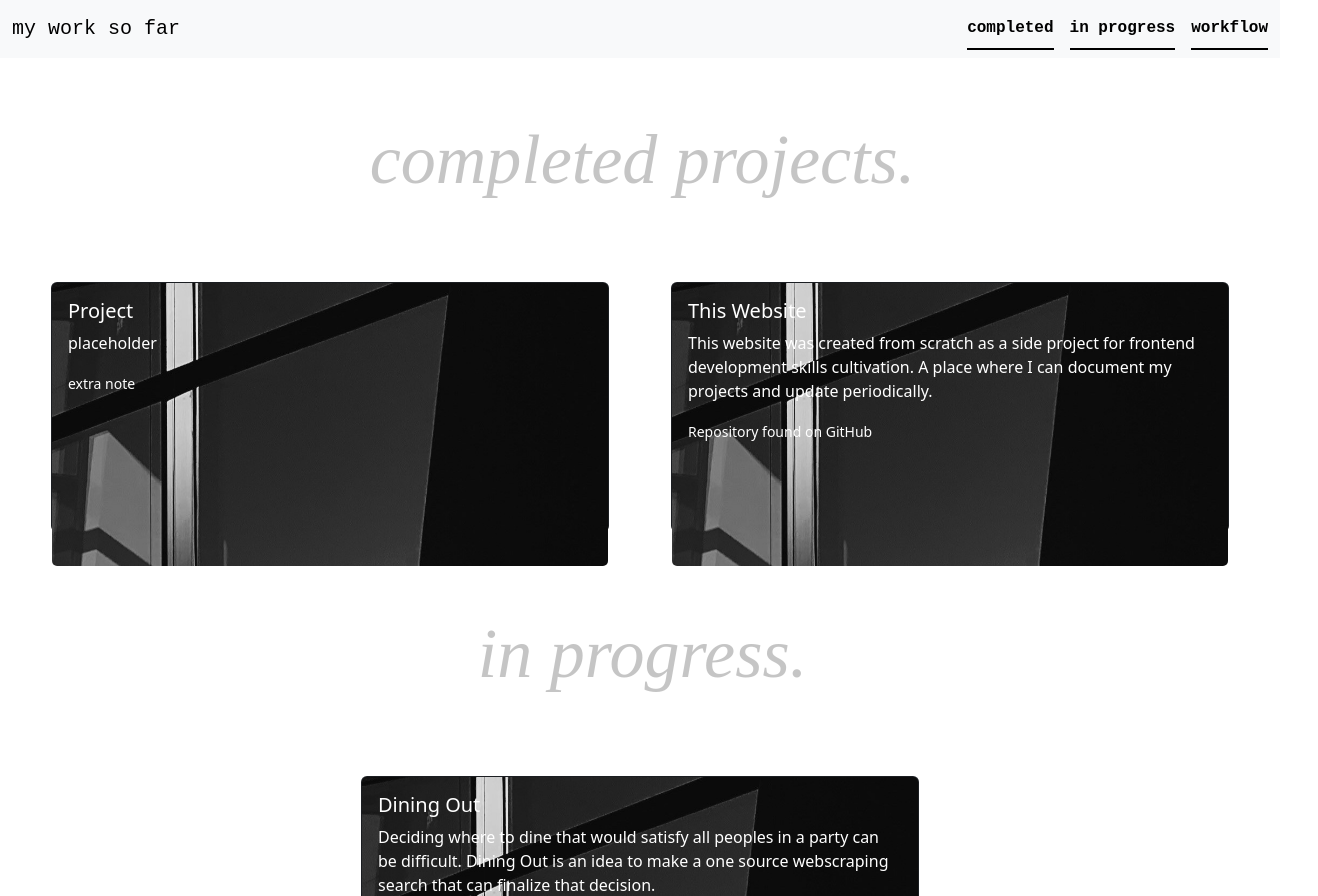
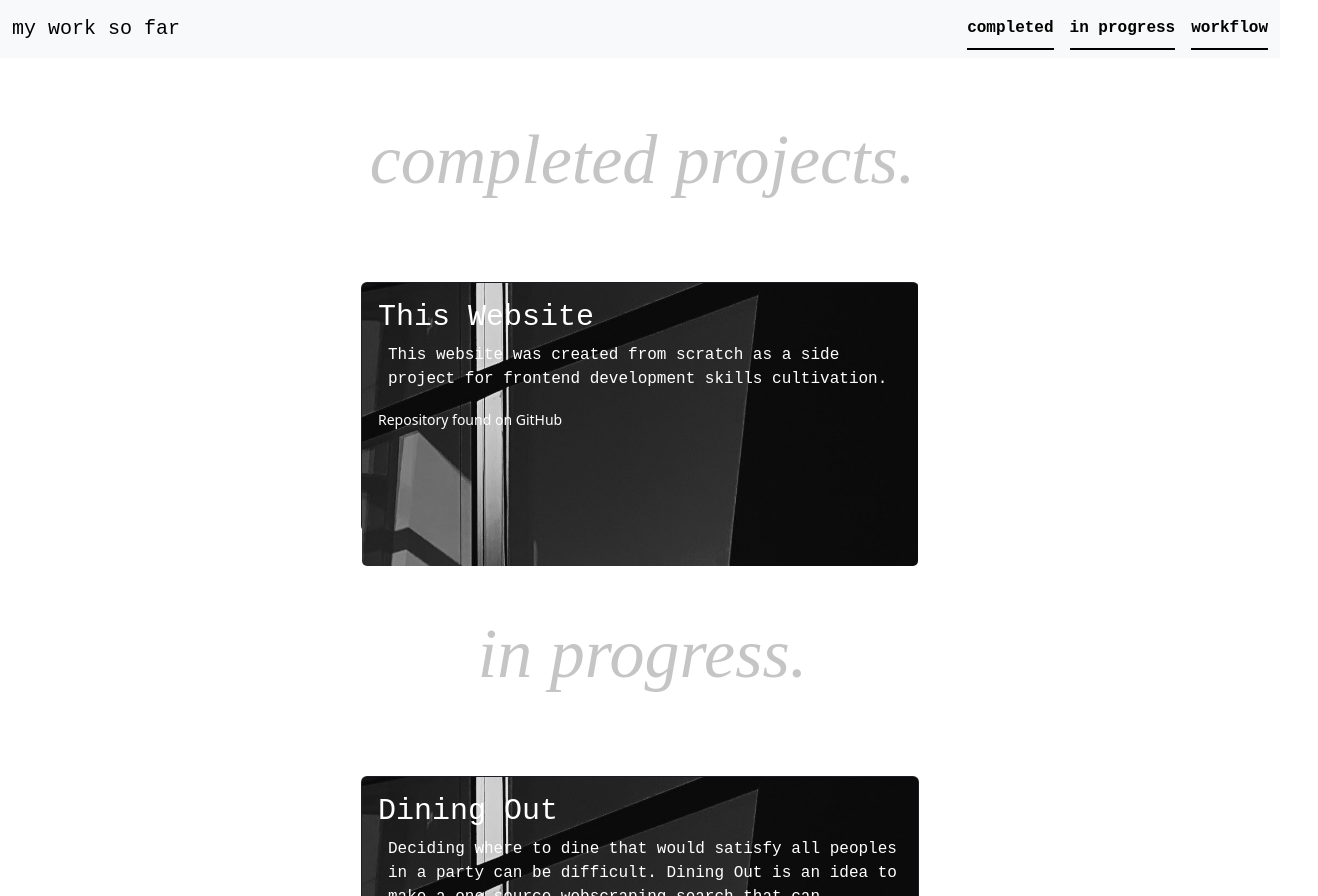
Before and after one commit to CG020/camilagrubbweb, a React (Vite) app: page /projects in a window 1280 px wide. Shown: the top 896 px of the page, 1318 px wide, since content can reach past the window. Built offline with nearby package versions, Linux system fonts and the light colour scheme.

Commit message:
updates to card visibility and content in projects page

```diff
--- a/src/components/ProjectsPage.tsx
+++ b/src/components/ProjectsPage.tsx
@@ -1,7 +1,7 @@
 import Divider from "./Divider";
 import NavBar from "./NavBar";
 import Footer from "./Footer";
-import { useEffect } from 'react';
+import { useEffect, useState } from 'react';
 
 const ProjectsPage = () => {
 
@@ -26,17 +26,22 @@ const ProjectsPage = () => {
 
     const projText: React.CSSProperties = {
         fontFamily: 'monospace',
-        marginRight: '20px',
-        textAlign: 'center',
-        fontSize: '1em',
-        marginTop: '35px',
+        fontSize: '16px',
+        marginLeft: '10px',
+    };
+
+    const projTitle: React.CSSProperties = {
+        fontFamily: 'monospace',
+        fontSize: '30px',
     };
 
     const cardStyle = {
         width: '45%',
         height: '250px',
         margin: '0 auto',
-    }
+        position: 'relative',
+        zIndex: '1',
+    };
 
     useEffect(() => {
         const handleScroll = () => {
@@ -61,39 +66,56 @@ const ProjectsPage = () => {
     }, []);
 
 
+    const [isCollapsed, setIsCollapsed] = useState(true);
+
+    const toggleCollapse = () => {
+        setIsCollapsed(!isCollapsed);
+    };
+
+    const collapseStyle: React.CSSProperties = {
+        transition: 'transform 0.4s ease',
+        overflow: 'hidden',
+        zIndex: -1,
+        position: 'absolute',
+        left: '100%',
+        top: 0,
+        width: '400px',
+        transform: isCollapsed ? 'translateX(0)' : 'translateX(-100%)',
+        fontFamily: 'monospace',
+        padding: '15px',
+        border: 'solid',
+        visibility: isCollapsed ? 'visible' : 'hidden',
+    }
+
     return(
         <div>
             <NavBar message={'my work so far'} tabs={['completed','in progress','workflow']}/>
             <section id="completed"> <h1 style={projHeader}><i>completed projects.</i></h1>
             <div style={projSection} className="fadeInSection">
-            <div className="card text-bg-dark" style={cardStyle}>
-                <img src="src\assets\windowImage.jpg" className="card-img" alt="card"></img>
-                <div className="card-img-overlay">
-                    <h5 className="card-title" >Project</h5>
-                    <p className="card-text">placeholder</p>
-                    <p className="card-text"><small>extra note</small></p>
+                <div className="card text-bg-dark" style={cardStyle} onClick={toggleCollapse}>
+                    <img src="src\assets\windowImage.jpg" className="card-img" alt="card"></img>
+                    <div className={"card-img-overlay"}>
+                        <h5 className="card-title" style={projTitle}>This Website</h5>
+                        <p className="card-text" style={projText}>This website was created from scratch as a side project for frontend development
+                        skills cultivation.</p>
+                        <p className="card-text"><small>Repository found on GitHub</small></p>
+                    </div>
+                <div style={collapseStyle}>
+                        A place where I can document my projects and update periodically. This project utilizes
+                        HTML, CSS, and JavaScript for construction and ReactJS for efficient component organization. Familiarity
+                        with these languages and how they interect with each other helps strengthen my web development skillset.
                 </div>
-            </div>
-
-            <div className="card text-bg-dark" style={cardStyle}>
-                <img src="src\assets\windowImage.jpg" className="card-img" alt="card"></img>
-                <div className="card-img-overlay">
-                    <h5 className="card-title" >This Website</h5>
-                    <p className="card-text">This website was created from scratch as a side project for frontend development
-                    skills cultivation. A place where I can document my projects and update periodically.</p>
-                    <p className="card-text"><small>Repository found on GitHub</small></p>
-                </div>
-            </div>
-            </div> </section>
+            </div> </div>
+            </section>
 
             <section id="in progress"> <h1 style={projHeader}><i>in progress.</i></h1>
 
             <div style={projSection} className="fadeInSection">
-            <div className="card text-bg-dark" style={cardStyle}>
+            <div className="card text-bg-dark" style={cardStyle} onClick={toggleCollapse}>
                 <img src="src\assets\windowImage.jpg" className="card-img" alt="card"></img>
                 <div className="card-img-overlay">
-                    <h5 className="card-title" >Dining Out</h5>
-                    <p className="card-text">Deciding where to dine that would satisfy all peoples in a party
+                    <h5 className="card-title" style={projTitle}>Dining Out</h5>
+                    <p className="card-text" style={projText}>Deciding where to dine that would satisfy all peoples in a party
                     can be difficult. Dining Out is an idea to make a one source webscraping search that can
                     finalize that decision.<table></table></p>
                     <p className="card-text"><small>Repository found on GitHub</small></p>
@@ -105,8 +127,8 @@ const ProjectsPage = () => {
             <div className="card text-bg-dark" style={cardStyle}>
             <img src="src\assets\windowImage.jpg" className="card-img" alt="card"></img>
             <div className="card-img-overlay">
-                <h5 className="card-title" >Project Workflow</h5>
-                <p className="card-text">How I go about the project design process - employed based on experience.
+                <h5 className="card-title" style={projTitle}>Project Workflow</h5>
+                <p className="card-text" style={projText}>How I go about the project design process - employed based on experience.
                 <table></table></p>
                 <p className="card-text"><small>Goal is high efficiency!</small></p>
             </div>
```
